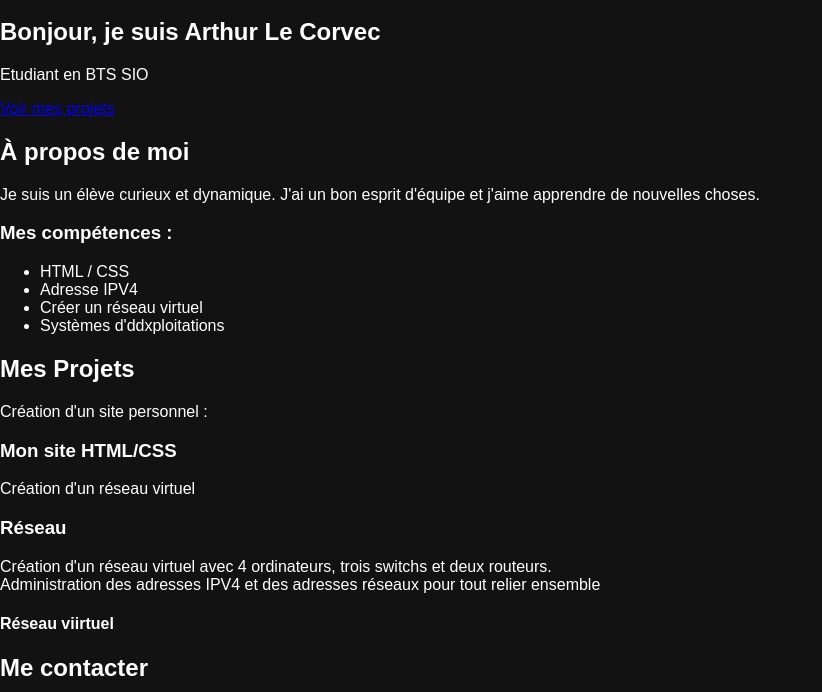
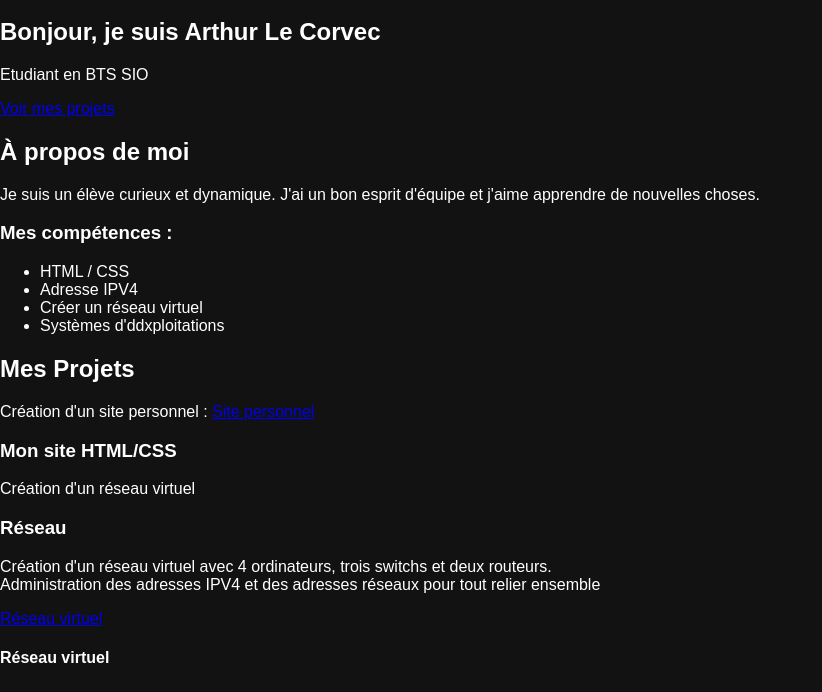
Before and after one commit to arthurlecorvec-pro/arthurlecorvec-pro.github.io, a plain HTML site: page index.html in a window 1280 px wide. Shown: the part 108-800 px from the top of the page, without its empty margins (0-822 px from the left). Drawn offline with Linux system fonts and the light colour scheme; files that its build step writes are made by us from their sources.

Commit message:
Update index.html

```diff
--- a/index.html
+++ b/index.html
@@ -55,7 +55,7 @@
         <div class="projects-grid">
             <!-- Projet 1 -->
             <div class="project-card">
-                <div class="project-img placeholder-img">Création d'un site personnel : <a href="https://1drv.ms/f/c/cf5f08e96fc1f0a9/IgBcoqhKxfZjQKHgzPiHnJoXAcNyiX7GqLAuAH_cQltZhvQ?e=ZgQEKu"></a></div>
+                <div class="project-img placeholder-img">Création d'un site personnel : <a href="https://1drv.ms/f/c/cf5f08e96fc1f0a9/IgBcoqhKxfZjQKHgzPiHnJoXAcNyiX7GqLAuAH_cQltZhvQ?e=ZgQEKu"> Site personnel</a></div>
                 <div class="project-info">
                     <h3>Mon site HTML/CSS</h3>
                 </div>
@@ -66,8 +66,8 @@
                 <div class="project-info">
                     <h3>Réseau</h3>
                     <p>Création d'un réseau virtuel avec 4 ordinateurs, trois switchs et deux routeurs.</br>Administration des adresses IPV4 et des adresses réseaux pour tout relier ensemble</p>
-                    <a href="https://1drv.ms/f/c/cf5f08e96fc1f0a9/IgAtD7YBKFIuRYafMEBo9JYPAWpQqp3FwEr9nN53xTdpdlk?e=ldCCZV"></a>
-                        <h4>Réseau viirtuel</h4>
+                    <a href="https://1drv.ms/f/c/cf5f08e96fc1f0a9/IgAtD7YBKFIuRYafMEBo9JYPAWpQqp3FwEr9nN53xTdpdlk?e=ldCCZV">Réseau virtuel</a>
+                        <h4>Réseau virtuel</h4>
                 </div>
             </div>
         </div>
```
